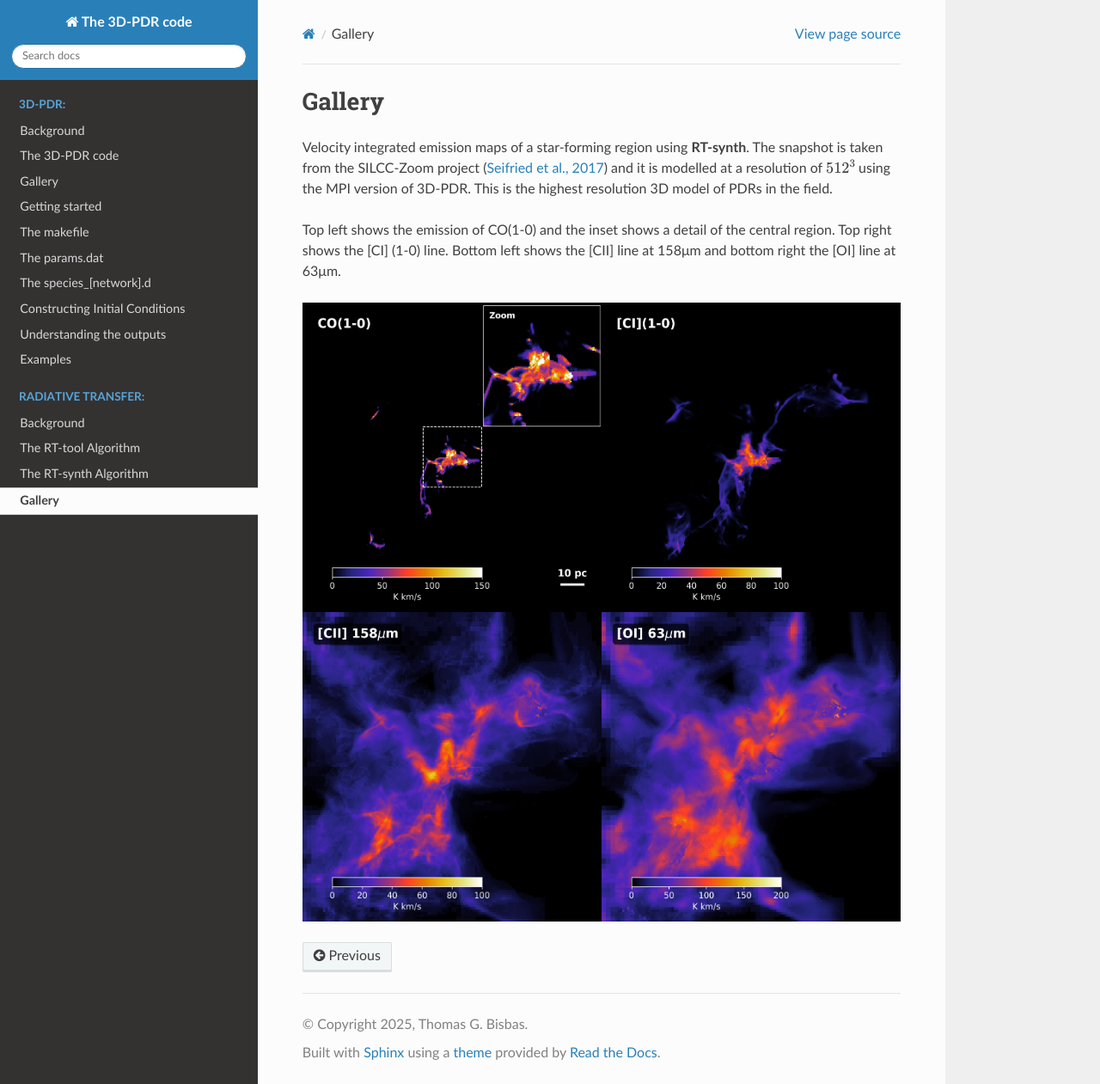
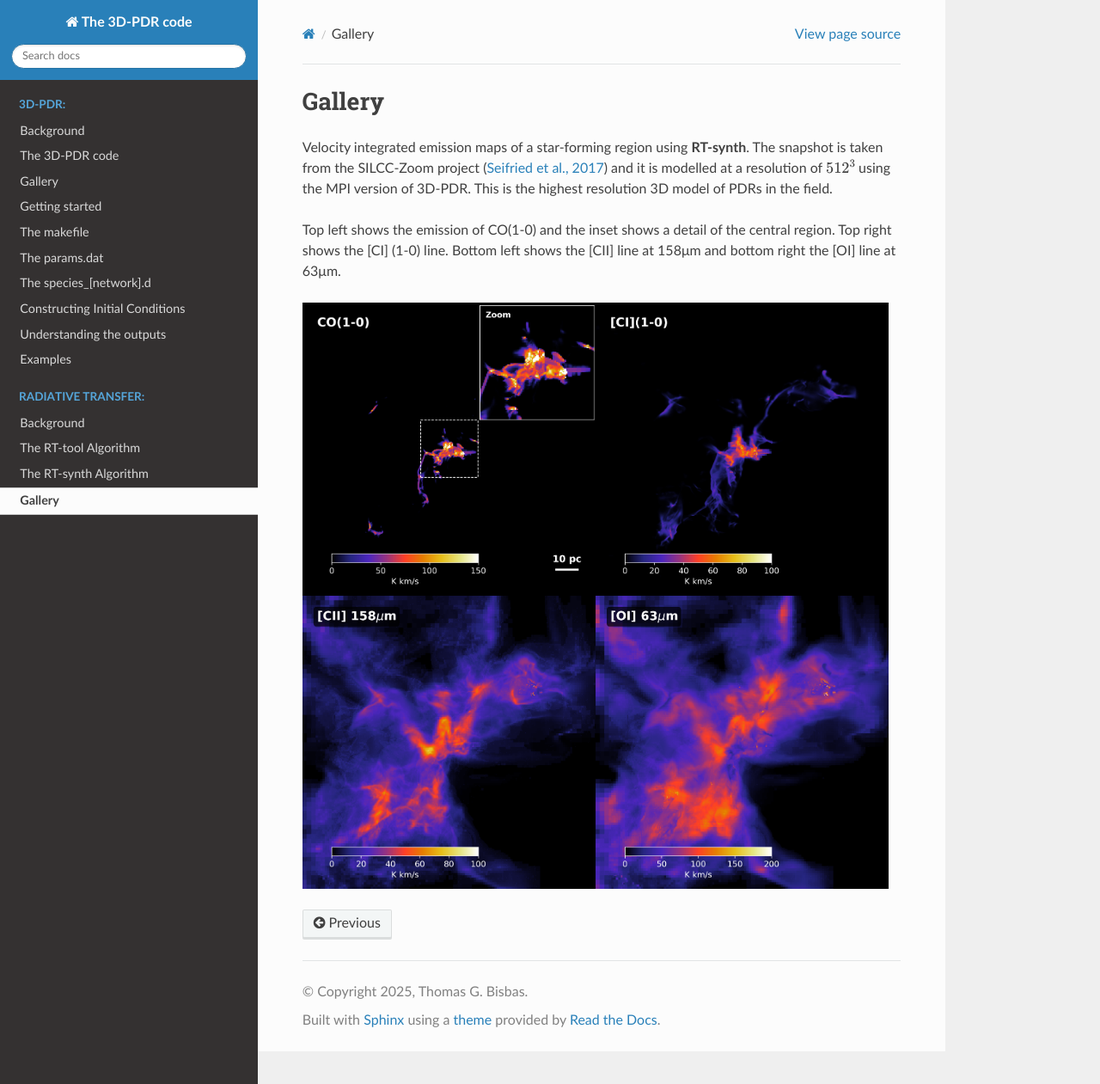
Before and after one commit to itamos-ism/3D-PDR-pblc, a Sphinx documentation site: the page built from docs/source/RT-gallery.rst, in a window 1280 px wide and 1261 px high. Shown: the whole window at 86% size. Built offline with Sphinx 7.4.7 and the Read the Docs theme 3.1.0, drawn with Linux system fonts in a browser that asks for light colours.

Commit message:
Update RT-gallery.rst

```diff
--- a/docs/source/RT-gallery.rst
+++ b/docs/source/RT-gallery.rst
@@ -8,5 +8,5 @@ Velocity integrated emission maps of a star-forming region using **RT-synth**. T
 Top left shows the emission of CO(1-0) and the inset shows a detail of the central region. Top right shows the [CI] (1-0) line. Bottom left shows the [CII] line at 158μm and bottom right the [OI] line at 63μm.
 
 .. figure:: images/coolant_emission.png
-   :scale: 20%
+   :width: 98%
    :alt: Velocity integrated maps of a star-forming region
```
